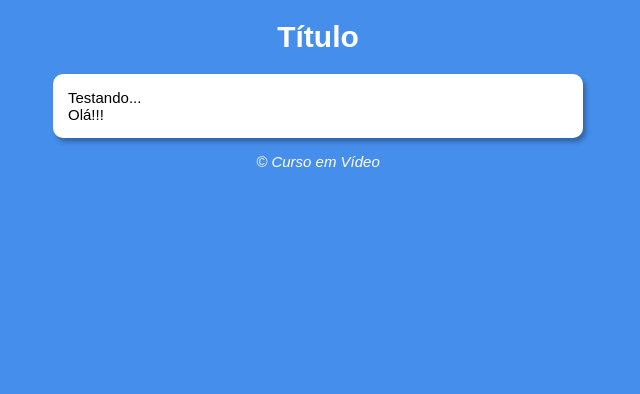
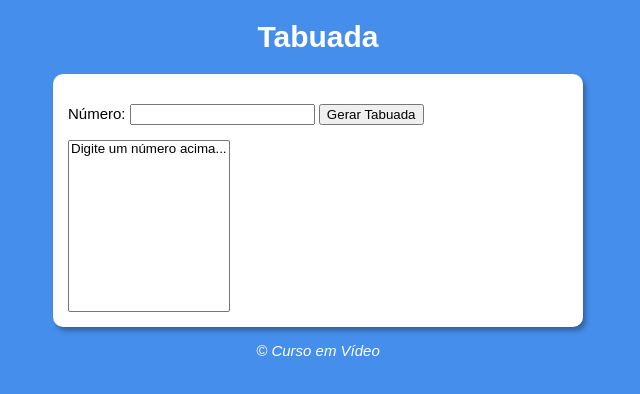
Before and after one commit to danilo-rodrigues38/javascript, a plain HTML site: page aula14/ex017/modelo.html in a window 1280 px wide. Shown: the whole page, without its empty margins (322-962 px from the left). Drawn offline with Linux system fonts and the light colour scheme.

Commit message:
Exercício 17

```diff
--- a/aula14/ex017/js/script.js
+++ b/aula14/ex017/js/script.js
@@ -0,0 +1,18 @@
+function tabuada() {
+    let num = document.getElementById('txtn')
+    let tab = document.getElementById('seltab')
+    if (num.value.length == 0) {
+        alert('Por favor, digite um número.')
+    } else {
+        let n = Number(num.value)
+        let c = 1
+        tab.innerHTML = ''
+        while (c <= 10) {
+            let item = document.createElement('option')
+            item.text = `${c} X ${n} = ${n * c}`
+            item.value += `tab${c}`
+            tab.appendChild(item)
+            c++
+        }
+    }
+}
--- a/aula14/ex017/modelo.html
+++ b/aula14/ex017/modelo.html
@@ -4,18 +4,23 @@
     <meta charset="UTF-8">
     <meta name="viewport" content="width=device-width, initial-scale=1.0">
     <link rel="stylesheet" href="css/style.css">
-    <title>Modelo de Exercício</title>
+    <title>Tsbuada</title>
 </head>
 <body>
     <header>
-        <h1>Título</h1>
+        <h1>Tabuada</h1>
     </header>
     <section>
         <div>
-            Testando...
+            <p>Número:
+                <input type="number" name="num" id="txtn">
+                <input type="button" value="Gerar Tabuada" onclick="tabuada()">
+            </p>
         </div>
         <div>
-            Olá!!!
+            <select name="tabuada" id="seltab" size="10">
+                <option value="">Digite um número acima...</option>
+            </select>
         </div>
     </section>
     <footer>
```
